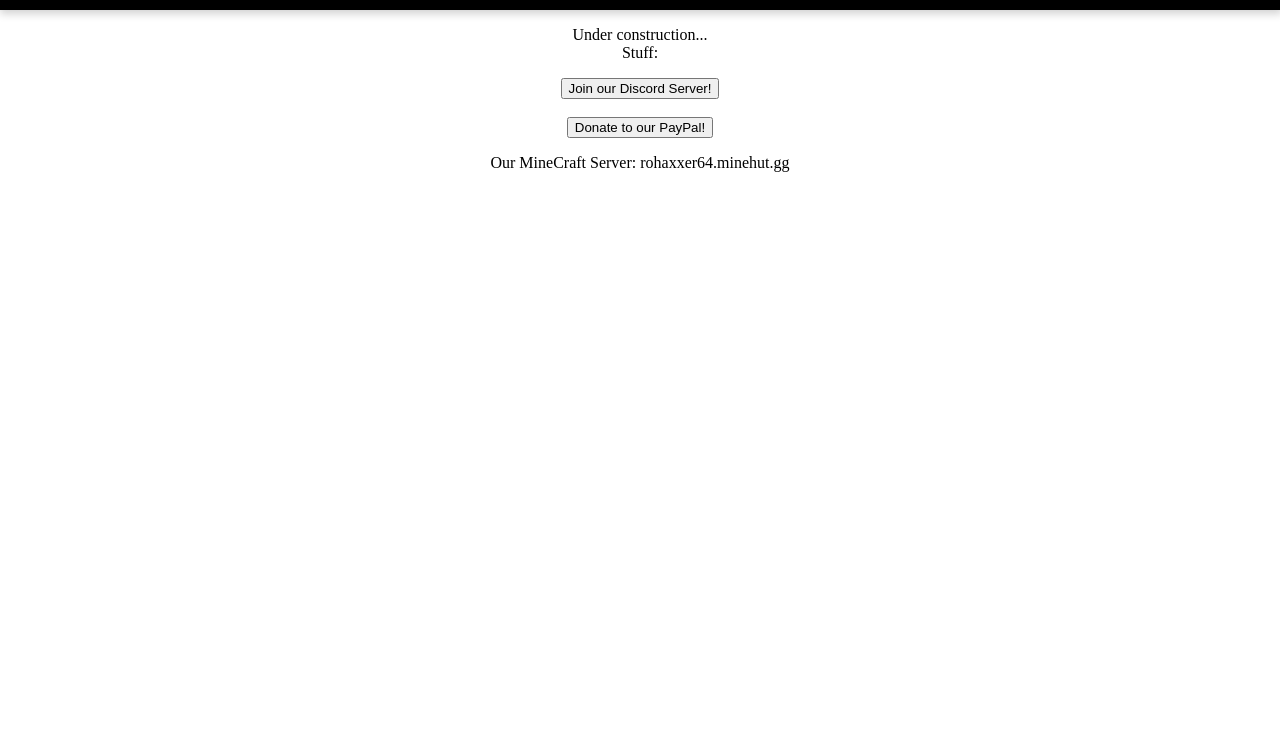
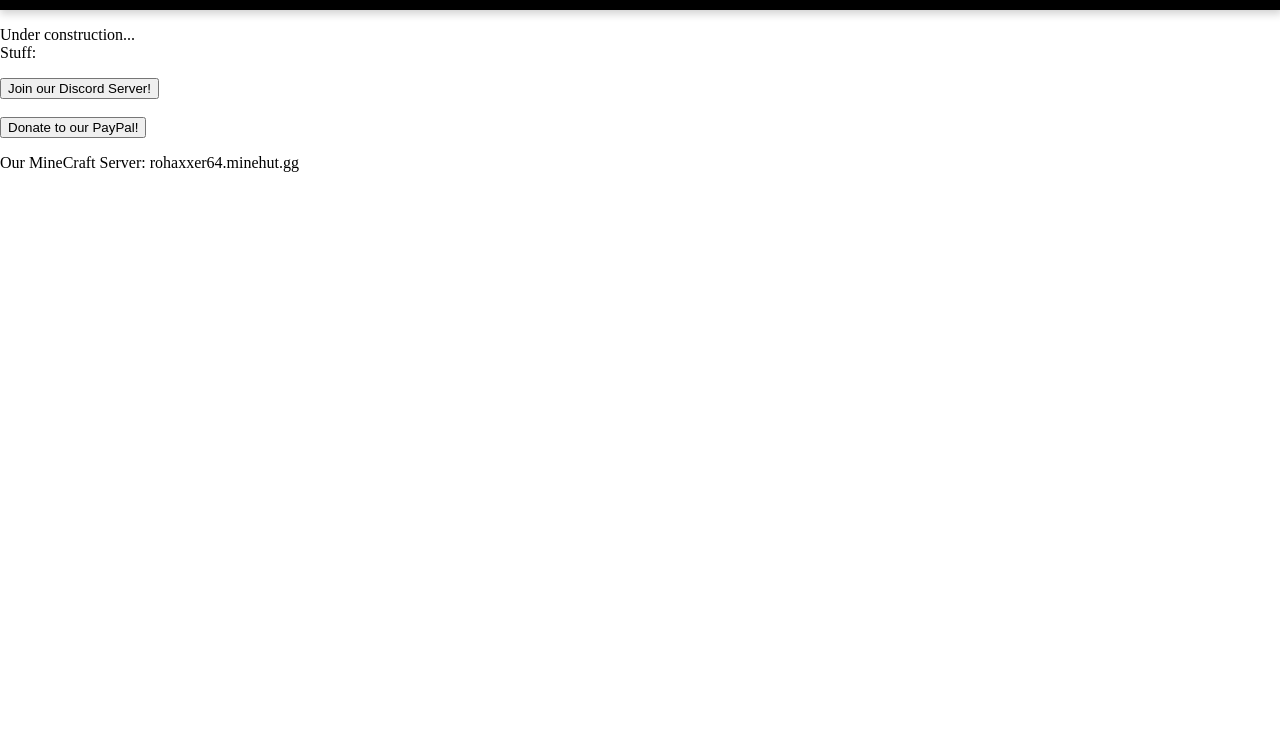
Before and after one commit to RoHaxxer64/rohaxxer64.github.io, a plain HTML site: page index.html in a window 1280 px wide. Shown: the part 71-800 px from the top of the page. Drawn offline with Linux system fonts and the light colour scheme.

Commit message:
owo css shitt

```diff
--- a/CSS/style.css
+++ b/CSS/style.css
@@ -21,11 +21,3 @@ font-family:"Century Gothic";
 text-decoration:none;
 font-size:100%;
 }
-.wrapper {
-    text-align: center;
-}
-
-.button {
-    position: absolute;
-    top: 50%;
-}
--- a/index.html
+++ b/index.html
@@ -7,7 +7,6 @@
 </head>
 <body>
 <header id="header">
-<div class="wrapper">
 <img src="rohaxxer64.jpg" alt="rohaxxer64.xyz" width="30" height="30">
 <span id="title">RoHaxxer64</span>
 <nav id="menu">
@@ -17,15 +16,12 @@
 <a href="#" id="menu-item"> ● </a>
 <a href="https://paypal.me/RoHaxxer64" id="menu-item">Donate (PayPal)</a>
 </nav>
-</div>
 </header>
-<p style="text-align:center;">Under construction... <br> Stuff:</p>
-<div class="wrapper">
+<p >Under construction... <br> Stuff:</p>
 <a href="https://discord.io/RoHaxxer64"><button>Join our Discord Server!</button></a>
 <br>
 <br>
 <a href="https://paypal.me/RoHaxxer64"><button>Donate to our PayPal!</button></a>
-<p style="text-align:center;">Our MineCraft Server: rohaxxer64.minehut.gg</p>
-</div>
+<p>Our MineCraft Server: rohaxxer64.minehut.gg</p>
 </body>
 </html>
```
